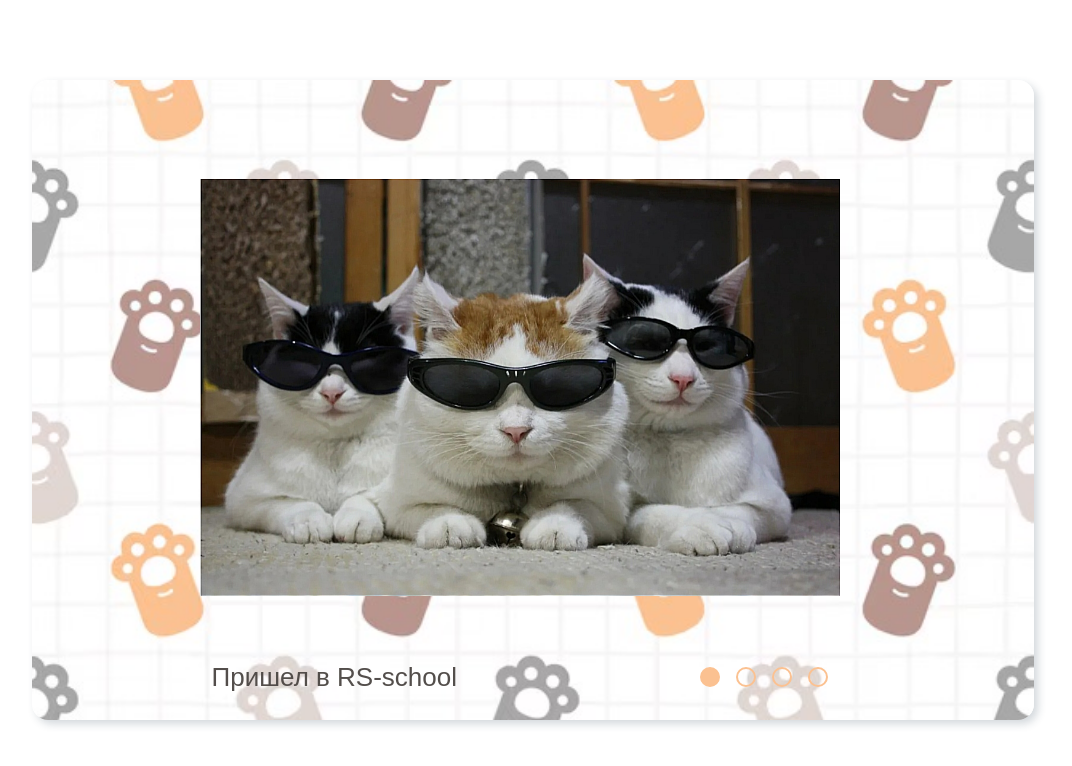
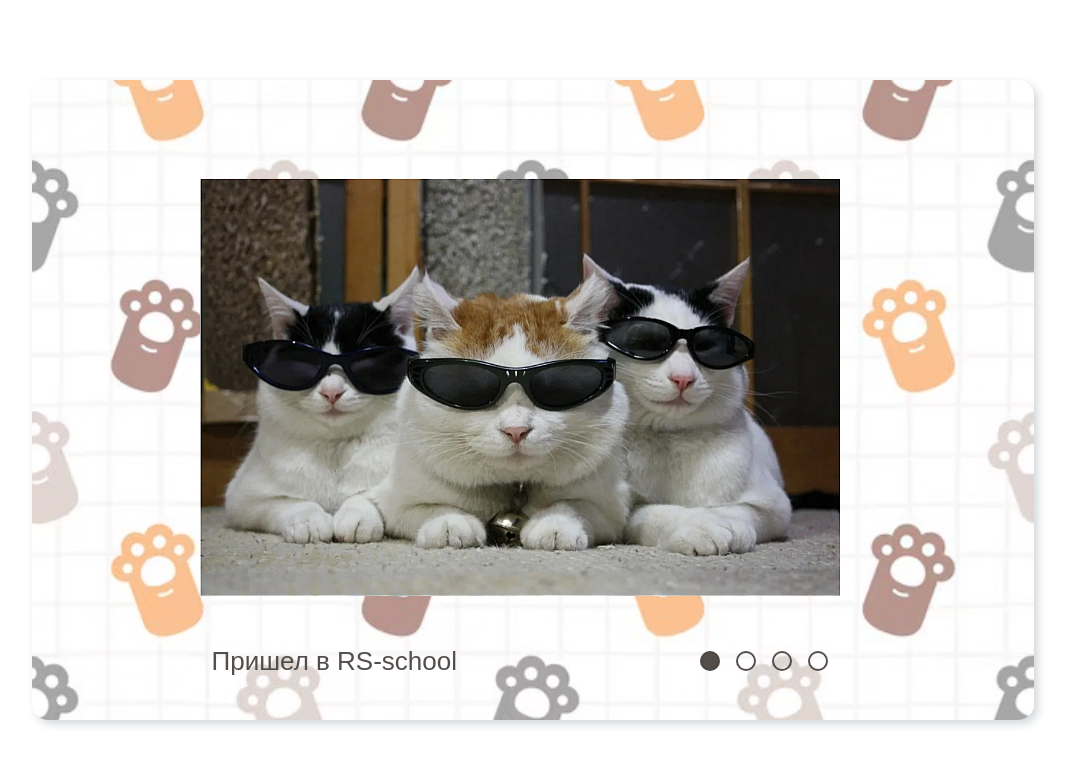
Before and after one commit to kateNEO/cssMemeSlider, a plain HTML site: page cssMemeSlider/index.html in a window 1280 px wide. Shown: the whole page, without its empty margins (107-1179 px from the left). Drawn offline with Linux system fonts and the light colour scheme.

Commit message:
Правки (Mon, Sep 16, 2024 12:59:54 PM)

```diff
--- a/cssMemeSlider/style.css
+++ b/cssMemeSlider/style.css
@@ -11,7 +11,7 @@
         transition: transform 1s;
     }
     .slider-wrapper{
-        height: 26em;
+        height: 30em;
     }
 }
 
@@ -28,7 +28,7 @@
         transition: transform 1s;
     }
     .slider-wrapper{
-        height: 35em;
+        height: 33em;
     }
 }
 
@@ -75,9 +75,9 @@ body{
     z-index: 0;
     opacity: 0;
     width: 40em;
-    min-height: 30em;
+    min-height: 29em;
     background-size: contain;
-    background-position: center;
+    background-position:center ;
     background-repeat: no-repeat;
     margin: auto;
     transition: transform 1s;
@@ -110,24 +110,24 @@ body{
     height: 1em;
     color: #BF9C69;
     display: inline-block;
-    border: 2px solid #FBC191;
+    border: 2px solid rgba(74,68,65,0.95);
     border-radius: 50%;
     margin-right: 1em;
     transition: 0.3s;
 }
 
 .buttons label:hover{
-    background-color: #FBC191;
+    background-color: rgba(74,68,65,0.95);
 }
 .buttons label:checked{
-    background-color: #FBC191;
+    background-color: rgba(74,68,65,0.95);
 }
 
 #slide-1:checked ~ .buttons label:nth-of-type(1),
 #slide-2:checked ~ .buttons label:nth-of-type(2),
 #slide-3:checked ~ .buttons label:nth-of-type(3),
 #slide-4:checked ~ .buttons label:nth-of-type(4) {
-    background-color: #FBC191;
+    background-color: rgba(74,68,65,0.95);
 }
 
 #slide-1:checked ~ .slider-wrapper > .slide-1,
```
